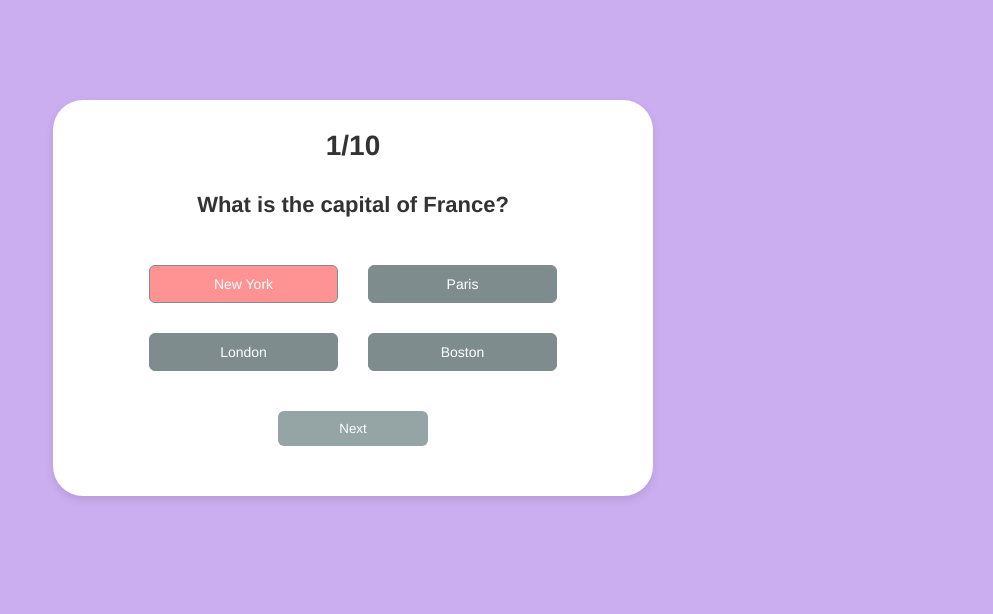
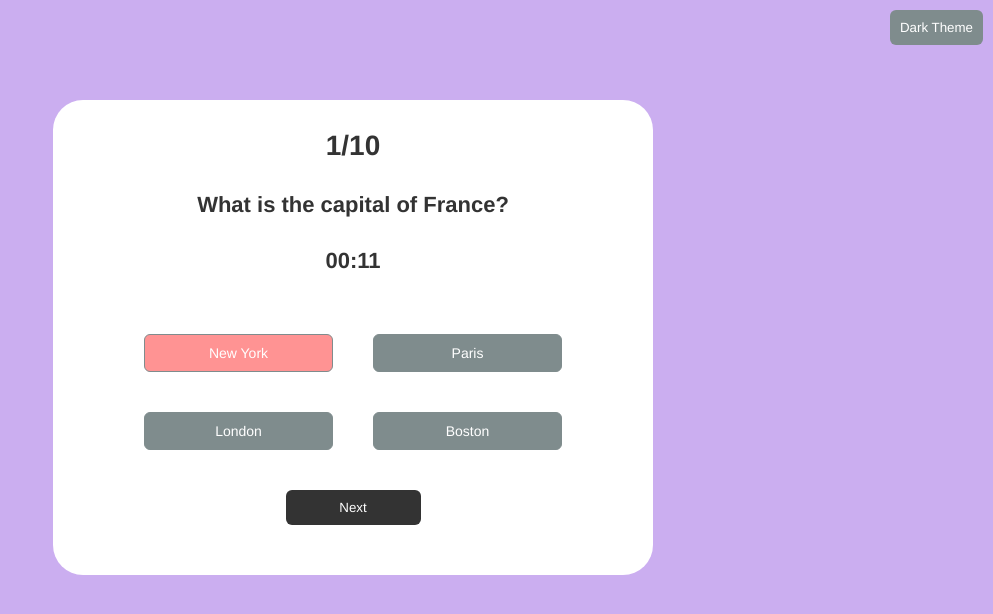
Before and after one commit to kdrvthdr/Practice-JS, a plain HTML site: page Test Task/Quiz/index.html in a window 1280 px wide. Both pictures are taken after a click on the button "New York". Shown: the whole page, without its empty margins (287-1280 px from the left). Drawn offline with Linux system fonts and the light colour scheme.

Commit message:
Add dark theme and timer

```diff
--- /dev/null
+++ b/Test Task/Quiz/constants.js
@@ -0,0 +1,117 @@
+const questions = [
+    {
+        question: "What is the capital of France?",
+        answers: [
+            { text: "New York", correct: false },
+            { text: "Paris", correct: true },
+            { text: "London", correct: false },
+            { text: "Boston", correct: false }
+        ],
+        several: false
+    },
+    {
+        question: "Which of these books were written by J.K. Rowling?",
+        answers: [
+            { text: "Harry Potter and the Philosopher's Stone", correct: true },
+            { text: "The Hobbit", correct: false },
+            { text: "Fantastic Beasts and Where to Find Them", correct: true },
+            { text: "The Lord of the Rings", correct: false }
+        ],
+        several: true
+    },
+    {
+        question: "Who painted the Mona Lisa?",
+        answers: [
+            { text: "Leonardo da Vinci", correct: true },
+            { text: "Vincent van Gogh", correct: false },
+            { text: "Pablo Picasso", correct: false },
+            { text: "Claude Monet", correct: false }
+        ],
+        several: false
+    },
+    {
+        question: "What is the largest planet in our solar system?",
+        answers: [
+            { text: "Mars", correct: false },
+            { text: "Venus", correct: false },
+            { text: "Jupiter", correct: true },
+            { text: "Saturn", correct: false }
+        ],
+        several: false
+    },
+    {
+        question: "Select the colors of the rainbow.",
+        answers: [
+            { text: "Red", correct: true },
+            { text: "Pink", correct: false },
+            { text: "White", correct: false },
+            { text: "Black", correct: false },
+            { text: "Blue", correct: true },
+            { text: "Green", correct: true }
+        ],
+        several: true
+    },
+    {
+        question: "Who invented the telephone?",
+        answers: [
+            { text: "Thomas Edison", correct: false },
+            { text: "Alexander Graham Bell", correct: true },
+            { text: "Nikola Tesla", correct: false },
+            { text: "Isaac Newton", correct: false }
+        ],
+        several: false
+    },
+    {
+        question: "What is the chemical formula for water?",
+        answers: [
+            { text: "O2", correct: false },
+            { text: "NaCl", correct: false },
+            { text: "CO2", correct: false },
+            { text: "H2O", correct: true }
+        ],
+        several: false
+    },
+    {
+        question: "Who portrayed the main characters in 'The Avengers' (2012)?",
+        answers: [
+            { text: "Robert Downey Jr.", correct: true },
+            { text: "Chris Evans", correct: true },
+            { text: "Scarlett Johansson", correct: true },
+            { text: "Leonardo DiCaprio", correct: false },
+            { text: "Tom Hiddleston", correct: true },
+            { text: "Margot Robbie", correct: false }
+        ],
+        several: true
+    },
+    {
+        question: "Which bands or artists are known for their contributions to rock music?",
+        answers: [
+            { text: "The Beatles", correct: true },
+            { text: "Led Zeppelin", correct: true },
+            { text: "Beyoncé", correct: false },
+            { text: "Eminem", correct: false },
+            { text: "The Rolling Stones", correct: true },
+            { text: "Adele", correct: false }
+        ],
+        several: true
+    },
+    {
+        question: "Who is the king of the Greek gods in mythology?",
+        answers: [
+            { text: "Zeus", correct: true },
+            { text: "Poseidon", correct: false },
+            { text: "Hades", correct: false },
+            { text: "Apollo", correct: false }
+        ],
+        several: false
+    }
+];
+
+
+const questionIndex = document.getElementById("question-count");
+const questionElement = document.getElementById("question");
+const answerButtons = document.getElementById("answer-buttons");
+const answerInfo = document.getElementById("answer-info");
+const nextBtn = document.getElementById("next-button");
+const checkBtn = document.getElementById("check-button");
+const timerElement = document.getElementById("timer");
--- a/Test Task/Quiz/index.html
+++ b/Test Task/Quiz/index.html
@@ -5,25 +5,24 @@
     <meta name="viewport" content="width=device-width, initial-scale=1.0">
     <title>Quiz</title>
   <link rel = "stylesheet" href="style.css">
-
  </head>
-
  <body>
+    <button id="theme-toggle">Dark Theme</button>
     <div class="quiz-wrapper">
         <div id="question-count">
             <h1>Question ...</h1>
         </div>
         <div class="quiz">
             <h2 id="question">Question goes here</h2>
-            <div id="answer-info"></div>
+            <p id="answer-info"></p>
+            <h2 id="timer">00:00</h2>
             <div  id="answer-buttons"></div>
             <button id="check-button" >Check Answers</button>
             <button id="next-button" >Next Question</button>
-
         </div>
-
     </div>
-
-    <script src = "script.js"></script>
+    <script src="constants.js"></script>
+    <script src = "quiz.js"></script>
+    <script src = "theme.js"></script>
  </body>
 </html>
--- /dev/null
+++ b/Test Task/Quiz/quiz.js
@@ -0,0 +1,193 @@
+let currentQuestionIndex = 0;
+let score = 0;
+let selectedAnswers = [];
+let time = 15;
+let timerInterval;
+
+function startQuiz() {
+    currentQuestionIndex = 0;
+    score = 0;
+    selectedAnswers = [];
+    nextBtn.innerText = "Next";
+    nextBtn.removeEventListener("click", startQuiz);
+    nextBtn.addEventListener("click", handleNextButton);
+    showQuestion();
+}
+
+function showQuestion() {
+    resetState();
+    const currentQuestion = questions[currentQuestionIndex];
+    const questionNumber = currentQuestionIndex + 1;
+    questionIndex.innerText = `${questionNumber}/${questions.length}`;
+    questionElement.innerText = currentQuestion.question;
+    if (currentQuestion.several) {
+        answerInfo.innerText = "You can choose several answers.";
+        checkBtn.style.display = "block";
+    } else {
+        answerInfo.innerText = "";
+        checkBtn.style.display = "none";
+    }
+
+    if (timerInterval) {
+        clearInterval(timerInterval);
+    }
+    time = 15;
+    timerElement.innerText = `00:15`;
+    timerInterval = setInterval(updateTimer, 1000);
+
+    currentQuestion.answers.forEach(answer => {
+        const button = document.createElement("button");
+        button.innerText = answer.text;
+        button.classList.add("btn");
+        answerButtons.appendChild(button);
+
+        button.addEventListener("click", () => {
+            if (currentQuestion.several) {
+                toggleAnswer(button, answer);
+            } else {
+                selectAnswer(button, answer);
+            }
+        });
+    });
+}
+
+function resetState() {
+    nextBtn.style.display = "none";
+    checkBtn.style.display = "none";
+    questionElement.classList.remove("correct", "incorrect");
+    while (answerButtons.firstChild) {
+        answerButtons.removeChild(answerButtons.firstChild);
+    }
+    if (timerInterval) {
+        clearInterval(timerInterval);
+    }
+    time = 15;
+}
+
+function selectAnswer(button, answer) {
+    const isCorrect = answer.correct;
+
+    answerButtons.querySelectorAll(".btn").forEach(btn => {
+        btn.classList.remove("selected", "correct", "incorrect");
+    });
+
+    if (isCorrect) {
+        button.classList.add("correct");
+        score++;
+    } else {
+        button.classList.add("incorrect");
+    }
+
+    button.disabled = true;
+    nextBtn.style.display = "block";
+    clearInterval(timerInterval);
+}
+
+
+function toggleAnswer(button, answer) {
+    const index = selectedAnswers.findIndex(ans => ans.text === answer.text);
+    if (index === -1) {
+        selectedAnswers.push(answer);
+        button.classList.add("selected");
+    } else {
+        selectedAnswers.splice(index, 1);
+        button.classList.remove("selected");
+    }
+}
+
+
+checkBtn.addEventListener("click", () => {
+    const correctAnswers = questions[currentQuestionIndex].answers.filter(answer => answer.correct);
+
+    answerButtons.querySelectorAll(".btn").forEach(button => {
+        const answerText = button.innerText;
+        const isCorrect = correctAnswers.some(answer => answer.text === answerText);
+        button.classList.remove("selected");
+
+        if (selectedAnswers.some(answer => answer.text === answerText)) {
+            if (isCorrect) {
+                button.classList.add("correct");
+            } else {
+                button.classList.add("incorrect");
+            }
+        } else if (isCorrect) {
+            button.classList.add("correct");
+        }
+
+        button.disabled = true;
+    });
+
+    const allCorrect = selectedAnswers.length === correctAnswers.length &&
+                      selectedAnswers.every(answer => correctAnswers.some(ans => ans.text === answer.text));
+
+    if (allCorrect) {
+        score++;
+        selectedAnswers = [];
+    }
+
+    checkBtn.style.display = "none";
+    nextBtn.style.display = "block";
+    clearInterval(timerInterval);
+});
+
+
+function handleNextButton() {
+    currentQuestionIndex++;
+    if (currentQuestionIndex < questions.length) {
+        showQuestion();
+    } else {
+        showScore();
+    }
+    checkBtn.removeEventListener("click", checkAnswers);
+
+}
+
+
+function showScore() {
+    resetState();
+    questionIndex.innerText = `Quiz Completed!`;
+    questionElement.innerText = `You scored ${score} out of ${questions.length}`;
+    answerInfo.innerHTML = "";
+    timerElement.innerHTML = "";
+    nextBtn.innerText = "Restart Quiz";
+    nextBtn.addEventListener("click", startQuiz);
+    nextBtn.style.display = "block";
+}
+
+
+function updateTimer(){
+    let seconds = time;
+    seconds = seconds < 10 ? "0" + seconds : seconds;
+    timerElement.innerText = `00:${seconds}`;
+    if (time > 0) {
+        time--;
+    } else {
+        clearInterval(timerInterval);
+        showCorrectAnswers();
+        checkBtn.style.display = "none";
+        nextBtn.style.display = "block";
+    }
+}
+
+
+function showCorrectAnswers() {
+    const correctAnswers = questions[currentQuestionIndex].answers.filter(answer => answer.correct);
+
+    answerButtons.querySelectorAll(".btn").forEach(button => {
+        const answerText = button.innerText;
+        const isCorrect = correctAnswers.some(answer => answer.text === answerText);
+
+        button.classList.remove("selected");
+
+        if (isCorrect) {
+            button.classList.add("correct");
+        } else {
+            button.classList.add("incorrect");
+        }
+
+        button.disabled = true;
+    });
+}
+
+
+startQuiz();
--- a/Test Task/Quiz/style.css
+++ b/Test Task/Quiz/style.css
@@ -1,113 +1,187 @@
+:root{
+    --main-font: 'Franklin Gothic Medium', 'Arial Narrow', Arial, sans-serif;
+
+    --main-bg-color: #cbaef0;
+    --quiz-bg-color: #ffffff;
+    --text-color: #333333;
+    --btn-text-color: #ffffff;
+    --highlight-color: #9f5ff4;
+    --btn-hover-color: #6d4b82;
+    --btn-bg-color: #7f8c8d;
+    --correct-color: #9aeabc;
+    --incorrect-color: #ff9393;
+
+    --shadow-1: 0 4px 8px rgba(var(--text-color), 0.1);
+
+    --max-border-radius: 30px;
+    --min-border-radius: 6px;
+
+    --font-size-large: 28px;
+    --font-size-medium: 22px;
+    --font-size-small: 14px;
+
+    --padding-large: 30px;
+    --padding-medium: 20px;
+    --padding-small: 10px;
+
+    --margin-large: 100px;
+    --margin-medium: 40px;
+
+    --width: 90%;
+    --width-btn: 35%;
+    --width-action-btn: 25%;
+    --max-width-quiz: 600px;
+
+    --transition-duration: 0.3s;
+
+    color-scheme: light;
+}
+
+
+.dark-theme {
+    --main-bg-color: #1e1e1e;
+    --quiz-bg-color: #2c2c2c;
+    --text-color: #f1f1f1;
+    --btn-text-color: #2c2c2c;
+    --btn-hover-color: #6d4b82;
+    --btn-bg-color: #6d6d6d;
+    --highlight-color: #8c76aa;
+    --correct-color: #4caf50;
+    --incorrect-color: #e57373;
+
+    --shadow-1: 0 4px 8px rgba(var(--text-color), 0.1);
+
+    color-scheme: dark;
+}
+
+
 * {
     margin: 0;
     padding: 0;
-    font-family: 'Franklin Gothic Medium', 'Arial Narrow', Arial, sans-serif;
+    font-family: var(--main-font);
     box-sizing: border-box;
 }
 
 body {
-    background: #cbaef0;
+    background: var(--main-bg-color);
 }
 
 .quiz-wrapper {
-    background: #ffffff;
-    width: 90%;
-    max-width: 600px;
-    margin: 100px auto;
-    border-radius: 30px;
-    padding: 30px;
-    box-shadow: 0 4px 8px rgba(0, 0, 0, 0.1);
+    background: var(--quiz-bg-color);
+    width: var(--width);
+    max-width: var(--max-width-quiz);
+    margin: var(--margin-large) auto;
+    border-radius: var(--max-border-radius);
+    padding: var(--padding-large);
+    box-shadow: var(--shadow-1);
 }
 
 #question-count {
-    font-size: 28px;
+    font-size: var(--font-size-large);
     text-align: center;
-    color: #333333;
-    font-weight: 600;
-    padding-bottom: 10px;
+    color: var(--text-color);
+    font-weight: bold;
+    padding-bottom: var(--padding-small);
 }
 
 .quiz {
-    padding: 20px 0;
+    padding: var(--padding-medium) 0;
     text-align: center;
 }
 
 .quiz h2 {
-    font-size: 22px;
-    color: #333333;
+    font-size: var(--font-size-medium);
+    color: var(--text-color);
     text-align: center;
-    font-weight: 600;
-    padding-bottom: 7px;
-    /*margin-bottom: 20px;*/
+    font-weight: bold;
+    padding-bottom: var(--padding-small);
 }
 
+
 #answer-info {
-    color: #9f5ff4;
+    color: var(--highlight-color);
+}
 
-}
 
 #answer-buttons{
     display: flex;
     flex-wrap: wrap;
     justify-content: center;
-    gap: 30px;
-    margin-top: 40px;
+    gap: var(--margin-medium);
+    margin-top: var(--margin-medium);
 }
 
 
-
 .btn {
-    background: #7f8c8d;
-    color: #ffffff;
-    font-weight: 500;
-    font-size: 14px;
-    width: 100%;
-    border: 1px solid #7f8c8d;
-    padding: 10px;
-    flex: 1 1 35%;
-    max-width: 35%;
+    background: var(--btn-bg-color);
+    color: var(--btn-text-color);
+    font-weight: normal;
+    font-size: var(--font-size-small);
+    width: var(--width);
+    border: 1px solid var(--btn-bg-color);
+    padding: var(--padding-small);
+    flex: 1 1 var(--width-btn);
+    max-width: var(--width-btn);
     text-align: center;
-    border-radius: 6px;
+    border-radius: var(--min-border-radius);
     cursor: pointer;
-    transition: all 0.3s;
+    transition: all var(--transition-duration);
 }
 
 .btn:hover:not([disabled]) {
-    background: #6d4b82;
-    color: #ffffff;
+    background: var(--btn-hover-color);
+    color: var(--btn-text-color);
 }
 
 .btn.selected {
-    background: #9f5ff4;
-    color: #ffffff;
+    background: var(--highlight-color);
+    color: var(--btn-text-color);
 }
 
 #next-button, #check-button {
-    background: #95a5a6;
-    color: #ffffff;
-    font-weight: 500;
-    width: 150px;
+    background: var(--text-color);
+    color: var(--btn-text-color);
+    font-weight: normal;
+    width: var(--width);
+    max-width: var(--width-action-btn);
     border: 0;
-    padding: 10px;
+    padding: var(--padding-small);
     margin: 0 auto;
-    margin-top: 40px;
-    border-radius: 6px;
+    margin-top: var(--margin-medium);
+    border-radius: var(--min-border-radius);
     cursor: pointer;
-    transition: all 0.3s;
+    transition: all var(--transition-duration);
     display: none;
 }
 
 
 .correct{
-    background: #9aeabc;
+    background: var(--correct-color);
 }
 
 .incorrect{
-    background: #ff9393;
+    background: var(--incorrect-color);
 }
 
-.score {
-    font-size: 24px;
-    font-weight: bold;
-    color: #ce0404;
+
+#theme-toggle {
+    position: absolute;
+    top: var(--padding-small);
+    right: var(--padding-small);
+    padding: var(--padding-small);
+    border: none;
+    border-radius: var(--min-border-radius);
+    background-color: var(--btn-bg-color);
+    color: var(--btn-text-color);
+    cursor: pointer;
+    transition: all var(--transition-duration);
 }
+
+#theme-toggle:hover {
+    background-color: var(--btn-hover-color);
+}
+
+
+#timer{
+    padding: var(--padding-medium);
+}
```
Also changed, not shown: Test Task/Quiz/theme.js (added, +10 -0 lines).
